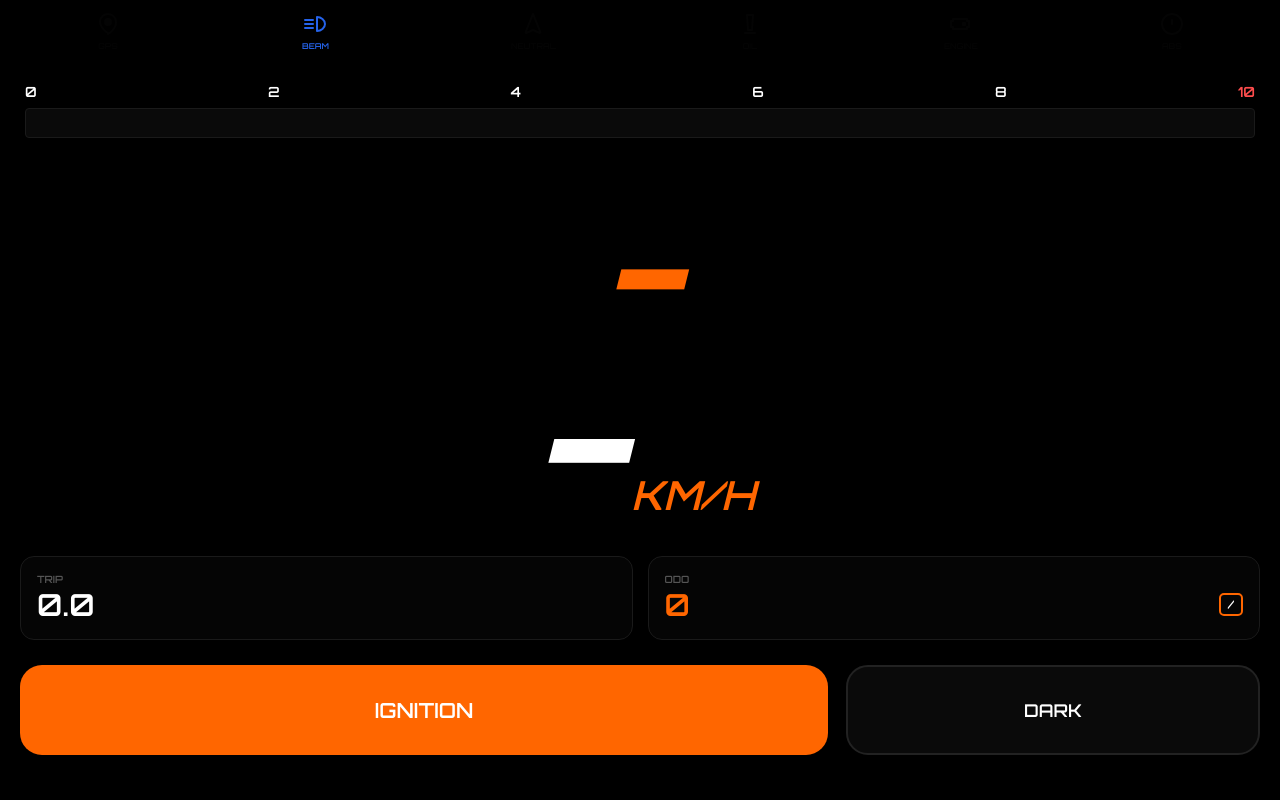
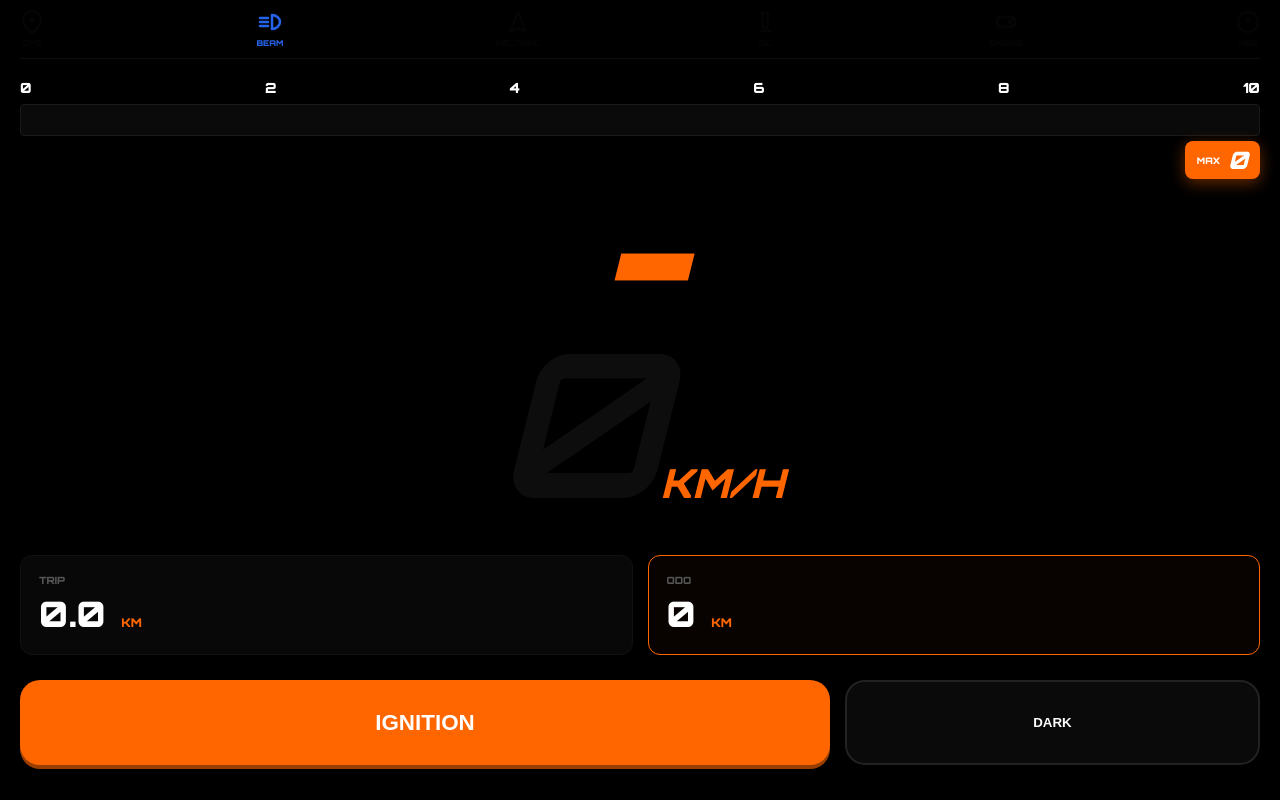
Before and after one commit to ChandiraP/ktm-dash, a React (Vite) app: page / in a window 1280 px wide. Built offline with nearby package versions, Linux system fonts and the light colour scheme.

Commit message:
my update

```diff
--- a/src/App.css
+++ b/src/App.css
@@ -1,71 +1,62 @@
-@import url('https://fonts.googleapis.com/css2?family=Orbitron:wght@600&display=swap');
+@import url('https://fonts.googleapis.com/css2?family=Orbitron:wght@600;900&display=swap');
 
-body { margin: 0; background: #000; font-family: 'Orbitron', sans-serif; overflow: hidden; }
+body { margin: 0; background: #000; font-family: 'Orbitron', sans-serif; overflow: hidden; color: #fff; }
 
-.main-container { height: 100vh; width: 100vw; display: flex; flex-direction: column; transition: all 0.4s ease; }
-.dark { background: #000; color: #fff; }
-.light { background: #f1f3f6; color: #000; }
+.main-container { height: 100vh; width: 100vw; display: flex; flex-direction: column; transition: 0.3s; }
+.dark { background: #000; }
+.light { background: #f0f2f5; color: #000; }
 
-.safe-area { padding: env(safe-area-inset-top) 0 env(safe-area-inset-bottom); display: flex; flex-direction: column; height: 100%; }
+.safe-area { padding: env(safe-area-inset-top) 20px env(safe-area-inset-bottom); display: flex; flex-direction: column; height: 100%; box-sizing: border-box; }
 
-/* Boot Screen */
-.boot-screen { height: 100vh; display: flex; flex-direction: column; align-items: center; justify-content: center; background: #000; color: #fff; }
-.boot-screen h1 { font-size: 4.2rem; font-style: italic; margin: 0; font-weight: 600; }
-.boot-screen p { letter-spacing: 6px; color: #555; font-weight: 600; margin-top: 15px; }
+/* Boot */
+.boot-screen { height: 100vh; display: flex; align-items: center; justify-content: center; background: #000; color: #ff6600; }
+.boot-screen h1 { font-size: 5rem; font-weight: 900; font-style: italic; animation: pulse 0.8s infinite alternate; }
+@keyframes pulse { from { transform: scale(0.9); } to { transform: scale(1); } }
 
-.blink-fast { animation: flash 0.6s infinite; }
-.orange-text { color: #ff6600; }
+/* Header Indicators */
+.header-bar { display: flex; justify-content: space-between; padding: 10px 0; border-bottom: 1px solid rgba(255,255,255,0.05); }
+.ind-item { display: flex; flex-direction: column; align-items: center; gap: 4px; opacity: 0.2; }
+.ind-item.active { opacity: 1; }
+.ind-item span { font-size: 8px; font-weight: 900; }
 
-/* Icons */
-.header-bar { display: flex; justify-content: space-around; padding: 12px 5px; }
-.icon-group { display: flex; flex-direction: column; align-items: center; gap: 5px; opacity: 0.12; transition: all 0.4s ease; }
-.icon-group.active { opacity: 1; }
-.icon-group span { font-size: 8px; font-weight: 600; text-transform: uppercase; }
-.blink { animation: flash 1s infinite; }
-@keyframes flash { 0%, 100% { opacity: 1; } 50% { opacity: 0.1; } }
+/* RPM & Max Speed Badge */
+.rpm-container { padding-top: 20px; position: relative; }
+.rpm-scale { display: flex; justify-content: space-between; font-size: 14px; font-weight: 900; margin-bottom: 8px; }
+.rpm-track { height: 32px; background: #0a0a0a; border-radius: 4px; border: 1.5px solid #1a1a1a; overflow: hidden; }
+.rpm-fill { height: 100%; background: linear-gradient(90deg, #ff6600, #ffeb3b); transition: width 0.1s linear; }
 
-/* RPM */
-.rpm-section { padding: 20px 25px; }
-.rpm-labels { display: flex; justify-content: space-between; font-size: 14px; font-weight: 600; margin-bottom: 8px; }
-.rpm-labels .red { color: #ff4d4d; }
-.rpm-track { height: 30px; background: #0a0a0a; border-radius: 4px; border: 1px solid #1a1a1a; overflow: hidden; }
-.rpm-fill { height: 100%; background: linear-gradient(90deg, #ff9800 60%, #ffeb3b 80%, #ff0000 100%); transition: width 0.15s linear; }
+.max-badge-wrap { display: flex; justify-content: flex-end; margin-top: 5px; }
+.orange-max-badge { background: #ff6600; color: #fff; padding: 4px 12px; border-radius: 8px; display: flex; align-items: center; gap: 8px; box-shadow: 0 4px 15px rgba(255, 102, 0, 0.4); }
+.max-lbl { font-size: 9px; font-weight: 900; }
+.max-val { font-size: 1.5rem; font-weight: 900; font-style: italic; }
 
-/* Gear Text Colors - FORCED */
-.gear-text { font-size: 10.5rem; font-weight: 600; font-style: italic; line-height: 1; }
-.orange-gear { color: #ff6600 !important; }
-.green-gear { color: #22c55e !important; }
+/* Center Display */
+.center-unit { flex: 1; display: flex; flex-direction: column; align-items: center; justify-content: center; margin-top: -30px; }
+.gear-val { font-size: 11rem; font-weight: 900; font-style: italic; line-height: 0.8; }
+.orange { color: #ff6600; }
+.green { color: #22c55e; }
 
-/* Speed */
-.display-center { flex: 1; display: flex; flex-direction: column; align-items: center; justify-content: center; position: relative; }
-.gear-container { display: flex; align-items: flex-end; gap: 20px; margin-bottom: -15px; }
-.max-speed-small { display: flex; flex-direction: column; align-items: center; padding-bottom: 25px; }
-.max-speed-small .label { font-size: 10px; color: #444; font-weight: 600; }
-.max-speed-small .val { font-size: 1.9rem; color: #ff6600; font-weight: 600; }
+.speed-row { display: flex; align-items: baseline; }
+.speed-num { font-size: 12.5rem; font-weight: 600; font-style: italic; letter-spacing: -12px; line-height: 1; transition: 0.2s; }
+.speed-num.off { opacity: 0.05; }
+.unit-label { font-size: 2.5rem; color: #ff6600; font-weight: 900; margin-left: 10px; font-style: italic; }
 
-.speed-num { font-size: 12.5rem; font-weight: 600; font-style: italic; letter-spacing: -12px; line-height: 1; }
-.kmh-unit { font-size: 2.5rem; color: #ff6600; font-style: italic; font-weight: 600; margin-left: 15px; }
+/* Stats (Trip/Odo) */
+.stats-row { display: flex; gap: 15px; padding-bottom: 25px; }
+.stat-card { flex: 1; background: rgba(255,255,255,0.03); padding: 18px; border-radius: 12px; border: 1px solid #111; }
+.stat-card.highlight { border-color: #ff6600; background: rgba(255, 102, 0, 0.03); }
+.stat-card label { font-size: 10px; font-weight: 900; color: #555; display: block; margin-bottom: 5px; }
+.stat-card .val { font-size: 2.2rem; font-weight: 900; }
+.stat-card small { font-size: 12px; color: #ff6600; margin-left: 4px; }
 
-/* Stats */
-.stats-row { display: flex; gap: 15px; padding: 0 20px 25px; }
-.stat-card { flex: 1; background: rgba(255,255,255,0.02); padding: 16px; border-radius: 14px; border: 1px solid #1a1a1a; display: flex; flex-direction: column; }
-.stat-card .label { font-size: 10px; font-weight: 600; color: #555; }
-.stat-card .val { font-size: 1.9rem; font-weight: 600; }
-.odo-inner { display: flex; justify-content: space-between; align-items: center; }
-.odo-icon { border: 2.2px solid #ff6600; padding: 2px 7px; font-size: 12px; border-radius: 5px; }
+/* Controls */
+.footer-controls { display: flex; gap: 15px; padding-bottom: 35px; }
+.btn-ignite { flex: 2; height: 85px; border-radius: 20px; border: none; background: #ff6600; color: #fff; font-weight: 900; font-size: 1.4rem; box-shadow: 0 4px 0 #993d00; transition: 0.1s; }
+.btn-ignite:active { transform: translateY(4px); box-shadow: 0 0 0 transparent; }
+.btn-ignite.kill { background: #7a1f1f; box-shadow: 0 4px 0 #4a1313; }
+.btn-mode { flex: 1; height: 85px; border-radius: 20px; background: #0a0a0a; color: #fff; border: 2px solid #222; font-weight: 900; }
 
-/* Buttons & Toggling */
-.controls { display: flex; gap: 18px; padding: 0 20px 45px; }
-.btn-ignite { flex: 2; height: 90px; border-radius: 22px; border: none; font-weight: 600; font-family: 'Orbitron'; font-size: 1.3rem; transition: all 0.3s; }
-
-.ignite-mode { background: #ff6600; color: #fff; }
-.kill-mode { background: #8a1f1f; color: #fff; }
-
-.btn-mode { flex: 1; height: 90px; border-radius: 22px; background: #0a0a0a; color: #fff; border: 2.5px solid #222; font-weight: 600; font-family: 'Orbitron'; font-size: 1.1rem; }
-
-@keyframes engine-vib {
-  0% { transform: translate(1px, 1px); }
-  50% { transform: translate(-1.5px, -1.5px); }
-  100% { transform: translate(1px, 1px); }
-}
-.vib { animation: engine-vib 0.07s infinite; }
+.flash { animation: flashAnim 0.8s infinite; }
+@keyframes flashAnim { 0%, 100% { opacity: 1; } 50% { opacity: 0.1; } }
+.vibrate { animation: vibrateAnim 0.08s infinite; }
+@keyframes vibrateAnim { 0% { transform: translate(1px, 1px); } 50% { transform: translate(-1px, -1px); } 100% { transform: translate(1px, 1px); } }
--- a/src/App.jsx
+++ b/src/App.jsx
@@ -1,228 +1,196 @@
 import React, { useState, useEffect, useRef, useMemo } from 'react';
 import './App.css';
 
-const KTMProDash = () => {
+const KTMProMaster = () => {
   const [bootStage, setBootStage] = useState('READY');
   const [on, setOn] = useState(false);
+  const [isHighBeam, setIsHighBeam] = useState(true);
+  const [diag, setDiag] = useState(false);
+  const [warningsActive, setWarningsActive] = useState(true);
+
   const [speed, setSpeed] = useState(0);
   const [maxSpeed, setMaxSpeed] = useState(0);
   const [trip, setTrip] = useState(0);
   const [odo, setOdo] = useState(0);
-  const [isHighBeam, setIsHighBeam] = useState(true);
-  const [warningsActive, setWarningsActive] = useState(false);
+  const [virtualRpm, setVirtualRpm] = useState(0);
   const [diagGear, setDiagGear] = useState('N');
-  const [diag, setDiag] = useState(false);
-  const [gpsStatus, setGpsStatus] = useState("OFFLINE");
-  const [diagRpm, setDiagRpm] = useState(0);
+  const [gpsLocked, setGpsLocked] = useState(false);
+  const [diagSpeed, setDiagSpeed] = useState(0);
 
   const watchId = useRef(null);
   const lastPos = useRef(null);
+  const lastSpeed = useRef(0);
 
-  // --- GEAR LOGIC (EXACT SHIFT POINTS) ---
-  const gear = useMemo(() => {
-    if (!on && !diag) return '-';
-    if (speed < 1.5) return 'N';
-    if (speed <= 10) return '1';
-    if (speed <= 18) return '2';
-    if (speed <= 22) return '3';
-    if (speed <= 30) return '4';
-    return '5';
-  }, [speed, on, diag]);
+  const shifts = { g1: 10, g2: 18, g3: 25, g4: 30, g5: 38 };
 
-  // --- FIXED RPM ENGINE ---
-  const calculateLiveRPM = () => {
-    if (diag) return diagRpm;
-    if (!on) return 0;
-    if (speed < 1.5) return 1500 + (Math.random() * 50); // Idle flicker
-
-    let calculatedRpm = 1500;
-
-    // 1st Gear: 0 to 10 km/h -> RPM 1500 to 6000
-    if (gear === '1') {
-      calculatedRpm = 1500 + (speed * 450);
-    }
-    // 2nd Gear: 10 to 18 km/h -> RPM 2000 to 6000
-    else if (gear === '2') {
-      calculatedRpm = 2000 + ((speed - 10) * 500);
-    }
-    // 3rd Gear: 18 to 22 km/h -> RPM 2000 to 4000 (Running at 3000)
-    else if (gear === '3') {
-      calculatedRpm = 2000 + ((speed - 18) * 500);
-    }
-    // 4th Gear: 22 to 30 km/h -> RPM 3000 to 6000
-    else if (gear === '4') {
-      calculatedRpm = 3000 + ((speed - 22) * 375);
-    }
-    // 5th Gear: 30+ km/h -> Running 4000, Shifts 6500, Redlines 50+
-    else if (gear === '5') {
-      if (speed <= 38) {
-        calculatedRpm = 4000 + ((speed - 30) * 312);
-      } else {
-        // Redline climb: speed 38 to 60 -> RPM 6500 to 10000
-        calculatedRpm = 6500 + ((speed - 38) * 160);
-      }
-    }
-
-    return Math.min(calculatedRpm, 10500);
-  };
-
-  const rpm = calculateLiveRPM();
-
-  // --- ODO & PERSISTENCE ---
   useEffect(() => {
-    const savedOdo = localStorage.getItem('ktm_odo_vfinal_fixed');
+    const savedOdo = localStorage.getItem('ktm_final_master_odo');
     if (savedOdo) setOdo(parseFloat(savedOdo));
     setTimeout(() => setBootStage('TO'), 800);
     setTimeout(() => setBootStage('RACE'), 1600);
-    setTimeout(() => setBootStage('WELCOME'), 2400);
-    setTimeout(() => setBootStage('DASH'), 4500);
+    setTimeout(() => setBootStage('DASH'), 2600);
   }, []);
 
-  const getDist = (lat1, lon1, lat2, lon2) => {
-    const R = 6371;
-    const dLat = (lat2 - lat1) * Math.PI / 180;
-    const dLon = (lon2 - lon1) * Math.PI / 180;
-    const a = Math.sin(dLat / 2) ** 2 + Math.cos(lat1 * Math.PI / 180) * Math.cos(lat2 * Math.PI / 180) * Math.sin(dLon / 2) ** 2;
-    return R * 2 * Math.atan2(Math.sqrt(a), Math.sqrt(1 - a));
+  useEffect(() => {
+    if (!on && !diag) { setVirtualRpm(0); return; }
+    if (diag) return;
+    const engineLoop = setInterval(() => {
+      setVirtualRpm(prev => {
+        if (speed < 1.5) return 1500 + (Math.random() * 80);
+        let currentGear = 1;
+        if (speed > shifts.g5) currentGear = 5;
+        else if (speed > shifts.g3) currentGear = 4;
+        else if (speed > shifts.g2) currentGear = 3;
+        else if (speed > shifts.g1) currentGear = 2;
+        else currentGear = 1;
+        const gearMultipliers = [0, 750, 500, 380, 310, 240];
+        let targetRpm = (speed * gearMultipliers[currentGear]) + 1200;
+        const accel = speed - lastSpeed.current;
+        let loadBonus = accel > 0.1 ? accel * 2200 : accel < -0.1 ? -800 : 0;
+        lastSpeed.current = speed;
+        const finalTarget = Math.min(Math.max(targetRpm + loadBonus, 1500), 10500);
+        return prev + (finalTarget - prev) * 0.25;
+      });
+    }, 80);
+    return () => clearInterval(engineLoop);
+  }, [speed, on, diag]);
+
+  const handleIgnition = () => {
+    if (on || diag) {
+      if (watchId.current) navigator.geolocation.clearWatch(watchId.current);
+      setOn(false); setDiag(false); setSpeed(0); setMaxSpeed(0); setGpsLocked(false); setWarningsActive(true);
+    } else {
+      setDiag(true);
+      setWarningsActive(true);
+      setVirtualRpm(10500);
+      let s = 0;
+      const speedInterval = setInterval(() => {
+        s += 12;
+        if (s >= 188) { setDiagSpeed(188); clearInterval(speedInterval); }
+        else { setDiagSpeed(s); }
+      }, 50);
+      const gearSeq = ['N', '1', '2', '3', '4', '5'];
+      gearSeq.forEach((g, i) => setTimeout(() => setDiagGear(g), i * 400));
+      setTimeout(() => {
+        setDiag(false); setOn(true); setVirtualRpm(1500); setDiagSpeed(0);
+        startTracking();
+        setTimeout(() => setWarningsActive(false), 10000);
+      }, 2500);
+    }
   };
 
   const startTracking = () => {
-    setGpsStatus("SEARCHING");
+    if (!navigator.geolocation) return;
     watchId.current = navigator.geolocation.watchPosition((p) => {
-      const { latitude: lat, longitude: lon, speed: s, accuracy: acc } = p.coords;
-      setGpsStatus(acc < 25 ? "GOOD" : "ERROR");
-      const curSpeed = (s ? s * 3.6 : 0) < 1.5 ? 0 : s * 3.6;
+      const { latitude: lat, longitude: lon, speed: s, accuracy } = p.coords;
+      setGpsLocked(accuracy < 40 && s !== null);
+      const curSpeed = (s ? s * 3.6 : 0) < 1.8 ? 0 : s * 3.6;
       setSpeed(curSpeed);
-
-      // PERSISTENT MAX SPEED
-      setMaxSpeed(prev => curSpeed > prev ? curSpeed : prev);
-
+      if (curSpeed > maxSpeed) setMaxSpeed(curSpeed);
       if (lastPos.current && curSpeed > 2) {
-        const d = getDist(lastPos.current.lat, lastPos.current.lon, lat, lon);
+        const R = 6371;
+        const dLat = (lat - lastPos.current.lat) * Math.PI / 180;
+        const dLon = (lon - lastPos.current.lon) * Math.PI / 180;
+        const a = Math.sin(dLat / 2)**2 + Math.cos(lastPos.current.lat*Math.PI/180) * Math.cos(lat*Math.PI/180) * Math.sin(dLon / 2)**2;
+        const d = R * 2 * Math.atan2(Math.sqrt(a), Math.sqrt(1 - a));
         if (d > 0.0003) {
           setTrip(prev => prev + d);
           setOdo(prev => {
             const next = prev + d;
-            localStorage.setItem('ktm_odo_vfinal_fixed', next);
+            localStorage.setItem('ktm_final_master_odo', next);
             return next;
           });
         }
       }
       lastPos.current = { lat, lon };
-    }, () => setGpsStatus("ERROR"), { enableHighAccuracy: true });
+    }, null, { enableHighAccuracy: true });
   };
 
-  const toggleEngine = () => {
-    if (on) {
-      if (watchId.current) navigator.geolocation.clearWatch(watchId.current);
-      setOn(false); setSpeed(0); setWarningsActive(false); setGpsStatus("OFFLINE");
-    } else {
-      setDiag(true); setWarningsActive(true); setDiagRpm(10000);
-      ['1', '2', '3', '4', '5', 'N'].forEach((g, i) => setTimeout(() => setDiagGear(g), i * 180));
-      setTimeout(() => {
-        setDiagRpm(0); setOn(true); setDiag(false);
-        startTracking();
-        setTimeout(() => setWarningsActive(false), 10000);
-      }, 1300);
-    }
-  };
+  const currentGear = useMemo(() => {
+    if (diag) return diagGear;
+    if (!on) return '-';
+    if (speed < 1.5) return 'N';
+    if (speed > shifts.g5) return '5';
+    if (speed > shifts.g3) return '4';
+    if (speed > shifts.g2) return '3';
+    if (speed > shifts.g1) return '2';
+    return '1';
+  }, [speed, on, diag, diagGear]);
 
   if (bootStage !== 'DASH') {
-    return (
-      <div className="boot-screen">
-        <h1 className={bootStage === 'RACE' ? 'orange-text' : ''}>
-          {bootStage === 'WELCOME' ? 'CHANDIRA' : bootStage}
-        </h1>
-        {bootStage === 'WELCOME' && <p className="blink-fast">READY TO RACE</p>}
-      </div>
-    );
+    return <div className="boot-screen"><h1>{bootStage}</h1></div>;
   }
 
   return (
     <div className={`main-container ${isHighBeam ? 'dark' : 'light'}`}>
       <div className="safe-area">
+        {/* Indicators */}
         <div className="header-bar">
-          <Indicator on={on} color={gpsStatus === "GOOD" ? "#22c55e" : "#ef4444"} label="GPS" blink={on && gpsStatus !== "GOOD"}>
-             <path d="M12 21s-8-4.5-8-11.8A8 8 0 0 1 12 2a8 8 0 0 1 8 8.2c0 7.3-8 11.8-8 11.8z" /><circle cx="12" cy="10" r="3" fill="currentColor"/>
-          </Indicator>
-          <Indicator on={isHighBeam} color="#2563eb" label="BEAM">
-             <path d="M2 12h8M2 8h8M2 16h8M14 5c4 0 8 3 8 7s-4 7-8 7V5z" />
-          </Indicator>
-          <Indicator on={on && gear === 'N'} color="#22c55e" label="NEUTRAL">
-             <path d="M12 2L4.5 20.29l.71.71L12 18l6.79 3 .71-.71z" />
-          </Indicator>
-          <Indicator on={on && warningsActive} color="#ef4444" label="OIL">
-             <path d="M12 18h.01M7 21h10M9 3h6l-1 15H10L9 3z" />
-          </Indicator>
-          <Indicator on={on && warningsActive} color="#f59e0b" label="ENGINE">
-             <path d="M2 9v6h2v2h14v-2h2V9h-2V7H4v2H2zm14 2h-2v2h2v-2z" />
-          </Indicator>
-          <Indicator on={on} color="#fbbf24" label="ABS" blink={speed > 2}>
-             <path d="M12 22c5.523 0 10-4.477 10-10S17.523 2 12 2 2 6.477 2 12s4.477 10 10 10zM12 8v4" />
-          </Indicator>
+          <div className={`ind-item ${(on || diag) ? 'active' : ''} ${!gpsLocked && on ? 'flash' : ''}`} style={{ color: (on || diag) ? (gpsLocked ? "#22c55e" : "#ef4444") : "#1a1a1a" }}>
+            <svg width="24" height="24" viewBox="0 0 24 24" fill="none" stroke="currentColor" strokeWidth="2.5"><path d="M21 10c0 7-9 13-9 13s-9-6-9-13a9 9 0 0 1 18 0z" /><circle cx="12" cy="10" r="1.5" fill="currentColor" /></svg>
+            <span>GPS</span>
+          </div>
+          <Indicator on={isHighBeam} color="#2563eb" label="BEAM" d="M2 12h8M2 8h8M2 16h8M14 5c4 0 8 3 8 7s-4 7-8 7V5z" />
+          <Indicator on={(on || diag) && currentGear === 'N'} color="#22c55e" label="NEUTRAL" d="M12 2L4.5 20.29l.71.71L12 18l6.79 3 .71-.71z" />
+          <Indicator on={diag || (on && warningsActive)} color="#ef4444" label="OIL" d="M12 18h.01M7 21h10M9 3h6l-1 15H10L9 3z" />
+          <Indicator on={diag || (on && warningsActive)} color="#f59e0b" label="ENGINE" d="M2 9v6h2v2h14v-2h2V9h-2V7H4v2H2zm14 2h-2v2h2v-2z" />
+          <Indicator on={on || diag} color="#fbbf24" label="ABS" blink={on && speed > 2} d="M12 22c5.523 0 10-4.477 10-10S17.523 2 12 2 2 6.477 2 12s4.477 10 10 10zM12 8v4" />
         </div>
 
-        <div className="rpm-section">
-          <div className="rpm-labels">
-            <span>0</span><span>2</span><span>4</span><span>6</span><span>8</span><span className="red">10</span>
+        {/* RPM Bar with Max Speed positioned below the '10' */}
+        <div className="rpm-container">
+          <div className="rpm-scale"><span>0</span><span>2</span><span>4</span><span>6</span><span>8</span><span className="red">10</span></div>
+          <div className="rpm-track">
+            <div className="rpm-fill" style={{ width: `${(virtualRpm / 10000) * 100}%` }}></div>
           </div>
-          <div className="rpm-track">
-            <div className="rpm-fill" style={{ width: `${Math.min((rpm / 10000) * 100, 100)}%` }}></div>
-          </div>
-        </div>
-
-        <div className="display-center">
-          <div className="gear-container">
-            <div className={`gear-text ${gear === 'N' ? 'green-gear' : 'orange-gear'}`}>
-              {diag ? diagGear : gear}
-            </div>
-            {(on || diag) && (
-              <div className="max-speed-small">
-                <span className="label">MAX</span>
-                <span className="val">{Math.floor(maxSpeed)}</span>
-              </div>
-            )}
-          </div>
-          <div className="speed-row">
-            <span className={`speed-num ${rpm > 9500 ? 'vib' : ''}`}>
-              {!on && !diag ? '-' : (diag ? '188' : Math.floor(speed))}
-            </span>
-            <span className="kmh-unit">KM/H</span>
-          </div>
-        </div>
-
-        <div className="stats-row">
-          <div className="stat-card">
-            <span className="label">TRIP</span>
-            <span className="val">{trip.toFixed(1)}</span>
-          </div>
-          <div className="stat-card">
-            <span className="label orange-text">ODO</span>
-            <div className="odo-inner">
-               <span className="val orange-text">{Math.floor(odo)}</span>
-               <div className="odo-icon">/</div>
+          <div className="max-badge-wrap">
+            <div className="orange-max-badge">
+              <span className="max-lbl">MAX</span>
+              <span className="max-val">{Math.floor(maxSpeed)}</span>
             </div>
           </div>
         </div>
 
-        <div className="controls">
-          <button onClick={toggleEngine} className={`btn-ignite ${on ? 'kill-mode' : 'ignite-mode'}`}>
+        {/* Center Display */}
+        <div className="center-unit">
+          <div className={`gear-val ${currentGear === 'N' ? 'green' : 'orange'}`}>{currentGear}</div>
+          <div className="speed-row">
+            <span className={`speed-num ${!on && !diag ? 'off' : ''} ${virtualRpm > 9200 ? 'vibrate' : ''}`}>
+              {diag ? diagSpeed.toString().padStart(2, '0') : Math.floor(speed)}
+            </span>
+            <span className="unit-label">KM/H</span>
+          </div>
+        </div>
+
+        {/* Stats Section */}
+        <div className="stats-row">
+          <div className="stat-card">
+            <label>TRIP</label>
+            <div className="val">{trip.toFixed(1)} <small>KM</small></div>
+          </div>
+          <div className="stat-card highlight">
+            <label>ODO</label>
+            <div className="val">{Math.floor(odo)} <small>KM</small></div>
+          </div>
+        </div>
+
+        {/* Bottom Buttons */}
+        <div className="footer-controls">
+          <button onClick={handleIgnition} className={`btn-ignite ${on ? 'kill' : ''}`}>
             {on ? 'KILL ENGINE' : 'IGNITION'}
           </button>
-          <button onClick={() => setIsHighBeam(!isHighBeam)} className="btn-mode">
-            {isHighBeam ? 'DARK' : 'LIGHT'}
-          </button>
+          <button onClick={() => setIsHighBeam(!isHighBeam)} className="btn-mode">{isHighBeam ? 'DARK' : 'LIGHT'}</button>
         </div>
       </div>
     </div>
   );
 };
 
-const Indicator = ({ on, color, label, children, blink }) => (
-  <div className={`icon-group ${on ? 'active' : ''} ${blink ? 'blink' : ''}`} style={{ color: on ? color : '#222' }}>
-    <svg width="24" height="24" viewBox="0 0 24 24" fill="none" stroke="currentColor" strokeWidth="2" strokeLinecap="round" strokeLinejoin="round">{children}</svg>
+const Indicator = ({ on, color, label, d, blink }) => (
+  <div className={`ind-item ${on ? 'active' : ''} ${blink ? 'flash' : ''}`} style={{ color: on ? color : '#1a1a1a' }}>
+    <svg width="24" height="24" viewBox="0 0 24 24" fill="none" stroke="currentColor" strokeWidth="2.5" strokeLinecap="round" strokeLinejoin="round"><path d={d}/></svg>
     <span>{label}</span>
   </div>
 );
 
-export default KTMProDash;
+export default KTMProMaster;
```
